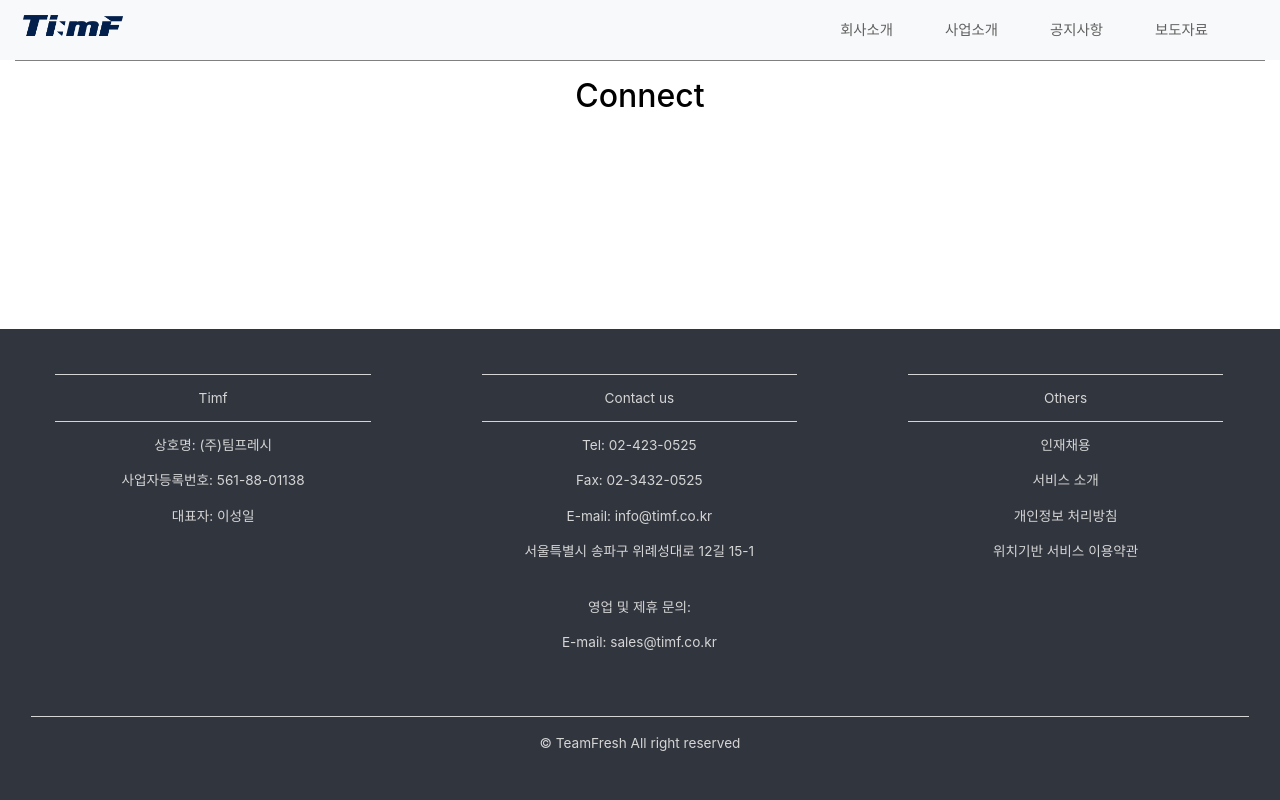
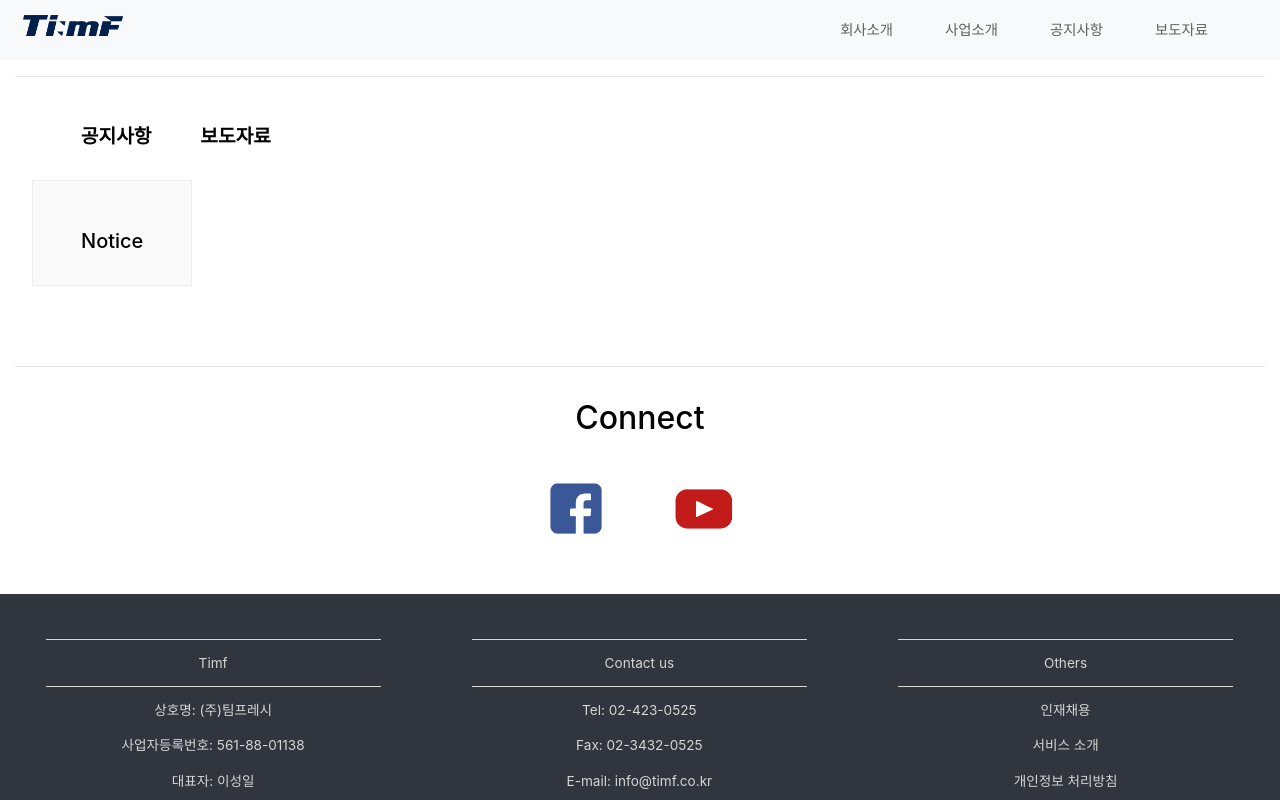
Before and after one commit to naeunchan/teamfresh, a React (Create React App) app: page / in a window 1280 px wide. Shown: the top 800 px of the page. Built offline with nearby package versions, Linux system fonts and the light colour scheme.

Commit message:
main page

```diff
--- a/src/App.js
+++ b/src/App.js
@@ -3,18 +3,31 @@ import { Route, Routes, BrowserRouter } from "react-router-dom";
 import Footer from "./components/Footer";
 import Navbar from "./components/Navbar";
 import HomePage from "./pages/HomePage";
+import styled from "@emotion/styled";
+
+const PageContainer = styled.div`
+    display: flex;
+    flex-direction: column;
+    min-height: 100vh;
+`;
+
+const Page = styled.div`
+    flex: 1;
+`;
 
 function App() {
     return (
-        <div className="App">
+        <PageContainer className="App">
             <Navbar />
-            <BrowserRouter>
-                <Routes>
-                    <Route path="/" element={<HomePage />} />
-                </Routes>
-            </BrowserRouter>
+            <Page>
+                <BrowserRouter>
+                    <Routes>
+                        <Route path="/" element={<HomePage />} />
+                    </Routes>
+                </BrowserRouter>
+            </Page>
             <Footer />
-        </div>
+        </PageContainer>
     );
 }
 
--- /dev/null
+++ b/src/components/Board/index.js
@@ -0,0 +1,84 @@
+import React from "react";
+import Horizon from "../Horizon";
+import styled from "@emotion/styled";
+import styles from "../../styles";
+
+const BoardContainer = styled.div`
+    position: relative;
+    width: 100%;
+    padding: 0 15px 2rem 15px;
+`;
+
+const Wrapper = styled.div`
+    display: flex;
+    padding: 2rem;
+    flex-wrap: wrap;
+    margin: 0 -15px;
+
+    @media ${styles.media.sm} {
+        flex-direction: column;
+    }
+`;
+
+const Section = styled.div`
+    display: flex;
+    padding: 0;
+    flex-direction: column;
+`;
+
+const Title = styled.h2`
+    font-size: 1.2rem;
+    font-weight: 700;
+    line-height: 1.2;
+    margin: 0 0 2rem 0.5rem;
+    color: black;
+`;
+
+const BodyBox = styled.div`
+    display: flex;
+    flex-direction: column;
+    background-color: rgb(250, 250, 250);
+    border: 1px solid rgb(238, 238, 238);
+    padding: 2rem 2rem 0.5rem 2rem;
+`;
+
+const BodyWrapper = styled.div`
+    padding: 1rem;
+    flex: 0 0 100%;
+    max-width: 100%;
+
+    @media ${styles.media.sm} {
+        flex: 0 0 50%;
+        max-width: 50%;
+    }
+`;
+
+const Board = () => {
+    const BodyTitle = {
+        fontSize: "1.25rem",
+        fontWeight: "500",
+        lineHeight: "1.2",
+        margin: "0 0 0.5rem 0",
+    };
+
+    return (
+        <BoardContainer>
+            <Horizon />
+            <Wrapper>
+                <Section>
+                    <Title>공지사항</Title>
+                    <BodyBox>
+                        <BodyWrapper>
+                            <Title style={BodyTitle}>Notice</Title>
+                        </BodyWrapper>
+                    </BodyBox>
+                </Section>
+                <Section>
+                    <Title>보도자료</Title>
+                </Section>
+            </Wrapper>
+        </BoardContainer>
+    );
+};
+
+export default Board;
--- a/src/components/Connect/index.js
+++ b/src/components/Connect/index.js
@@ -1,5 +1,8 @@
 import React from "react";
 import styled from "@emotion/styled";
+import facebook from "../../images/facebook.png";
+import youtube from "../../images/youtube.png";
+import Horizon from "../Horizon";
 
 const ConnectContainer = styled.div`
     position: relative;
@@ -17,8 +20,6 @@ const TitleBox = styled.div`
     display: flex;
     padding: 1rem;
     width: 100%;
-    border: 0;
-    border-top: 1px solid gray;
 `;
 
 const Title = styled.h2`
@@ -29,13 +30,41 @@ const Title = styled.h2`
     color: black;
 `;
 
+const ConnectBox = styled.div`
+    display: flex;
+    justify-content: center;
+`;
+
+const StyledA = styled.a`
+    text-decoration: none;
+`;
+
+const StyledImg = styled.img`
+    width: 63px;
+    height: 63px;
+    margin: 1rem 2rem;
+
+    &:hover {
+        filter: opacity(0.3);
+    }
+`;
+
 const Connect = ({ ...props }) => {
     return (
         <ConnectContainer>
             <Wrapper>
+                <Horizon />
                 <TitleBox>
                     <Title>Connect</Title>
                 </TitleBox>
+                <ConnectBox>
+                    <StyledA href="https://www.facebook.com/teamfresh.timf">
+                        <StyledImg src={facebook} alt="페이스북" />
+                    </StyledA>
+                    <StyledA href="https://www.youtube.com/watch?v=vlXzU-1Oec4">
+                        <StyledImg src={youtube} alt="유튜브" />
+                    </StyledA>
+                </ConnectBox>
             </Wrapper>
         </ConnectContainer>
     );
--- a/src/components/Footer/Content.js
+++ b/src/components/Footer/Content.js
@@ -1,6 +1,7 @@
 import React from "react";
 import PropTypes from "prop-types";
 import styled from "@emotion/styled";
+import Horizon from "../Horizon";
 
 const ContentContainer = styled.div`
     display: flex;
@@ -24,7 +25,7 @@ const Title = styled.h5`
 
 const Content = ({ children, title, ...props }) => {
     const StyledHr = {
-        width: "80%",
+        width: "85%",
         margin: "0.8rem 0",
         border: "0",
         height: "1px",
@@ -33,9 +34,9 @@ const Content = ({ children, title, ...props }) => {
 
     return (
         <ContentContainer>
-            <hr style={StyledHr} />
+            <Horizon style={StyledHr} />
             <Title>{title}</Title>
-            <hr style={StyledHr} />
+            <Horizon style={StyledHr} />
             {children}
         </ContentContainer>
     );
--- a/src/components/Footer/index.js
+++ b/src/components/Footer/index.js
@@ -1,6 +1,7 @@
 import React from "react";
 import styled from "@emotion/styled";
 import Content from "./Content";
+import Horizon from "../Horizon";
 
 const FooterContainer = styled.div`
     width: 100%;
@@ -8,7 +9,6 @@ const FooterContainer = styled.div`
     background-color: rgb(49, 53, 62);
     color: rgb(213, 213, 213);
     padding: 1rem 0;
-    position: absolute;
     left: 0;
     bottom: 0;
 `;
@@ -47,6 +47,7 @@ const CopyRightContainer = styled.div`
 
 const Footer = ({ ...props }) => {
     const StyledHr = {
+        width: "auto",
         margin: "1rem 15px",
         border: "0",
         height: "1px",
@@ -97,7 +98,7 @@ const Footer = ({ ...props }) => {
                     </ContentContainer>
                 </Content>
                 <CopyRightContainer>
-                    <hr style={StyledHr} />
+                    <Horizon style={StyledHr} />
                     <h5 style={StyledH5}>
                         <StyledA href="/login/login.do">©</StyledA> TeamFresh All right reserved
                     </h5>
--- /dev/null
+++ b/src/components/Horizon/index.js
@@ -0,0 +1,18 @@
+import React from "react";
+import styled from "@emotion/styled";
+
+const StyledHr = styled.hr`
+    width: 100%;
+    border: 0;
+    margin: 1rem 0;
+    height: 0;
+    border-top: 1px solid rgba(0, 0, 0, 0.1);
+    box-sizing: content-box;
+    overflow: visible;
+`;
+
+const Horizon = ({ ...props }) => {
+    return <StyledHr style={{ ...props.style }} />;
+};
+
+export default Horizon;
--- a/src/pages/HomePage/index.js
+++ b/src/pages/HomePage/index.js
@@ -1,9 +1,11 @@
 import { React } from "react";
+import Board from "../../components/Board";
 import Connect from "../../components/Connect";
 
 const HomePage = () => {
     return (
         <>
+            <Board />
             <Connect />
         </>
     );
```
